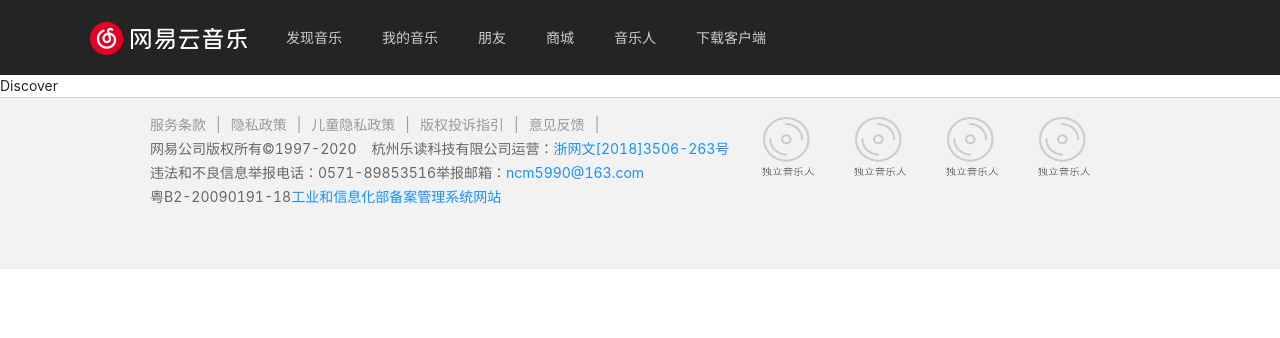
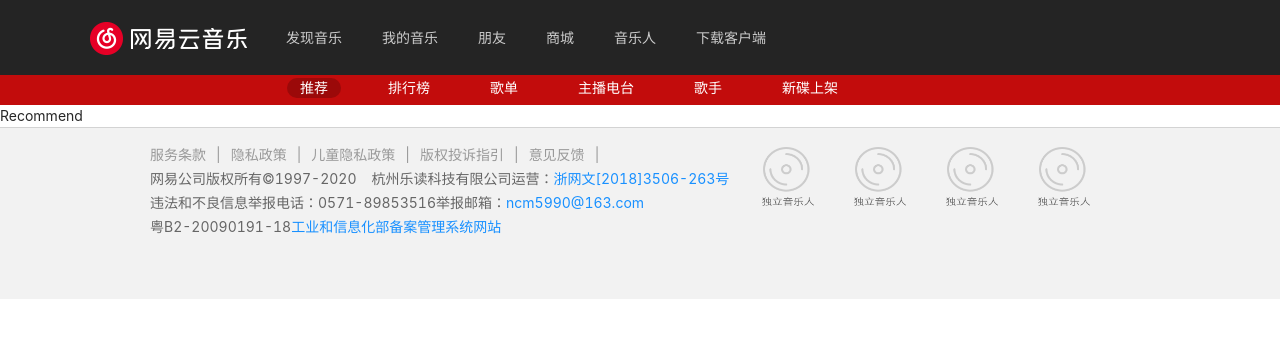
Before and after one commit to chenglinxing/wangyi_music, a React (Create React App) app: page /#/discover/recommend in a window 1280 px wide. Shown: the top 338 px of the page. Built offline with nearby package versions, Linux system fonts and the light colour scheme.

Commit message:
240318 添加子级菜单 完善项目架构

```diff
--- a/src/common/local-data.js
+++ b/src/common/local-data.js
@@ -1,7 +1,7 @@
 export const headerLinks = [
   {
     title: "发现音乐",
-    link: "/"
+    link: "/discover"
   },
   {
     title: "我的音乐",
@@ -68,27 +68,27 @@ export const footerImages = [
 export const dicoverMenu = [
   {
     title: "推荐",
-    link: "/recommend"
+    link: "/discover/recommend"
   },
   {
     title: "排行榜",
-    link: "/ranking"
+    link: "/discover/ranking"
   },
   {
     title: "歌单",
-    link: "/songs"
+    link: "/discover/songs"
   },
   {
     title: "主播电台",
-    link: "/djradio"
+    link: "/discover/djradio"
   },
   {
     title: "歌手",
-    link: "/artist"
+    link: "/discover/artist"
   },
   {
     title: "新碟上架",
-    link: "/album"
+    link: "/discover/album"
   },
 ]
 
--- /dev/null
+++ b/src/pages/discover/c-pages/album/index.js
@@ -0,0 +1,9 @@
+import React, { memo } from 'react'
+
+const Album = memo(() => {
+  return (
+    <div>Album</div>
+  )
+})
+
+export default Album
--- /dev/null
+++ b/src/pages/discover/c-pages/artist/index.js
@@ -0,0 +1,9 @@
+import React, { memo } from 'react'
+
+const Artist = memo(() => {
+  return (
+    <div>Artist</div>
+  )
+})
+
+export default Artist
--- /dev/null
+++ b/src/pages/discover/c-pages/ranking/index.js
@@ -0,0 +1,9 @@
+import React, { memo } from 'react'
+
+const Ranking = memo(() => {
+  return (
+    <div>Ranking</div>
+  )
+})
+
+export default Ranking
--- /dev/null
+++ b/src/pages/discover/c-pages/recommend/index.js
@@ -0,0 +1,9 @@
+import React, { memo } from 'react'
+
+const Recommend = memo(() => {
+  return (
+    <div>Recommend</div>
+  )
+})
+
+export default Recommend
--- /dev/null
+++ b/src/pages/discover/c-pages/songs/index.js
@@ -0,0 +1,9 @@
+import React, { memo } from 'react'
+
+const Songs = memo(() => {
+  return (
+    <div>Songs</div>
+  )
+})
+
+export default Songs
--- a/src/pages/discover/index.js
+++ b/src/pages/discover/index.js
@@ -1,7 +1,28 @@
 import React, { memo } from "react";
+import { NavLink } from "react-router-dom"
+import { DiscoverWrapper, TopMenu} from "./style"
+import { dicoverMenu } from "@/common/local-data";
+import { renderRoutes } from "react-router-config";
 
-const Discover = memo(() => {
-  return <div>Discover</div>;
+const Discover = memo((props) => {
+  const { route } = props
+  console.log(route)
+  return <DiscoverWrapper>
+  <div className="top">
+    <TopMenu className="wrap-v1">
+      {
+        dicoverMenu.map((item, index) => {
+          return (
+            <div className="item" key={item.title}>
+              <NavLink to={item.link}>{item.title}</NavLink>
+            </div>
+          )
+        })
+      }
+    </TopMenu>
+  </div>
+  {renderRoutes(route.routes)}
+</DiscoverWrapper>
 });
 
 export default Discover;
--- /dev/null
+++ b/src/pages/discover/style.js
@@ -0,0 +1,32 @@
+import styled from 'styled-components';
+
+export const DiscoverWrapper = styled.div`
+  .top {
+    height: 30px;
+    background-color: #C20C0C;
+  }
+`
+
+export const TopMenu = styled.div`
+  display: flex;
+  padding-left: 180px;
+  position: relative;
+  top: -4px;
+
+  .item {
+    a {
+      display: inline-block;
+      height: 20px;
+      line-height: 20px;
+      padding: 0 13px;
+      margin: 7px 17px 0;
+      color: #fff;
+
+      &:hover, &.active {
+        text-decoration: none;
+        background-color: #9B0909;
+        border-radius: 20px;
+      }
+    }
+  }
+`
--- a/src/router/index.js
+++ b/src/router/index.js
@@ -1,17 +1,66 @@
+import React from 'react'
 import Discover from "../pages/discover";
 import Mine from "../pages/mine";
 import Friend from "../pages/friend";
+import {
+  Redirect
+} from "react-router-dom"
+import Recommend from '@/pages/discover/c-pages/recommend';
+import Ranking from '@/pages/discover/c-pages/ranking';
+import Songs from '@/pages/discover/c-pages/songs';
+import DjRadio from '@/pages/discover/c-pages/songs';
+import Artist from '@/pages/discover/c-pages/artist';
+import Album from '@/pages/discover/c-pages/album';
 
-const routes = [
-  {
+const routes = [{
     path: "/",
     exact: true,
     component: Discover,
+    render: () => ( <
+      Redirect to = "/discover" / >
+    )
   },
 
   {
     path: "/discover",
     component: Discover,
+    routes: [{
+        path: "/discover",
+        exact: true,
+        render: () => ( <
+          Redirect to = "/discover/recommend" / >
+        )
+      },
+      {
+        path: "/discover/recommend",
+        component:Recommend
+      },
+      {
+        path: "/discover/ranking",
+        component: Ranking
+      },
+      {
+        path: "/discover/songs",
+        component: Songs
+      },
+      {
+        path: "/discover/djradio",
+        exact: true,
+        component: DjRadio
+      },
+      {
+        path: "/discover/artist",
+        component: Artist
+      },
+      {
+        path: "/discover/album",
+        component: Album
+      },
+      // {
+      //   path: "/discover/player",
+      //   component: Player
+      // }
+    ]
   },
 
   {
```
Also changed, not shown: src/pages/discover/c-pages/djradio/index.js (added, +9 -0 lines), 1 other file (tests, documents, lock files or other folders).
